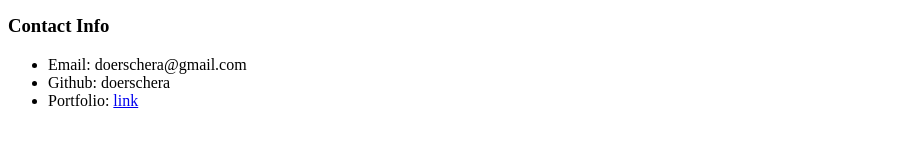
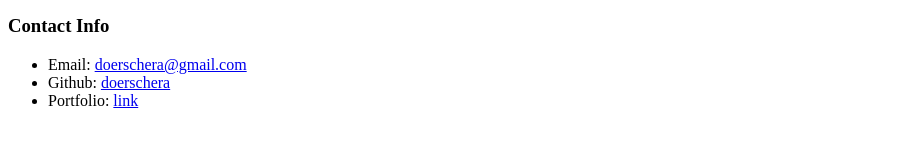
Before and after one commit to doerschera/StudentBio, a plain HTML site: page index.html in a window 1280 px wide. Shown: the part 312-456 px from the top of the page, without its empty margins (0-912 px from the left). Drawn offline with Linux system fonts and the light colour scheme.

Commit message:
added links in contact

```diff
--- a/index.html
+++ b/index.html
@@ -17,8 +17,8 @@
 	<div>
 		<h3>Contact Info</h3>
 		<ul>
-			<li>Email: doerschera@gmail.com</li>
-			<li>Github: doerschera</li>
+			<li>Email: <a href="doerschera@gmail.com">doerschera@gmail.com</a> </li>
+			<li>Github: <a href="https://www.github.com/doerschera">doerschera</a> </li>
 			<li>Portfolio: <a href="#">link</a></li>
 		</ul>
 	</div>
```
